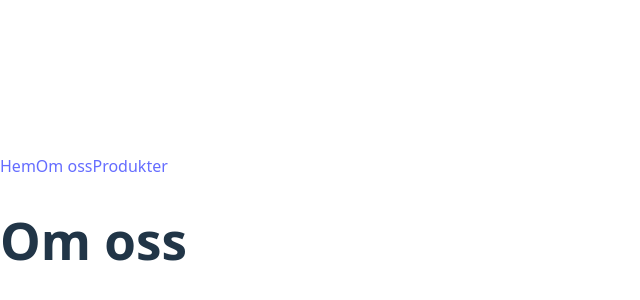
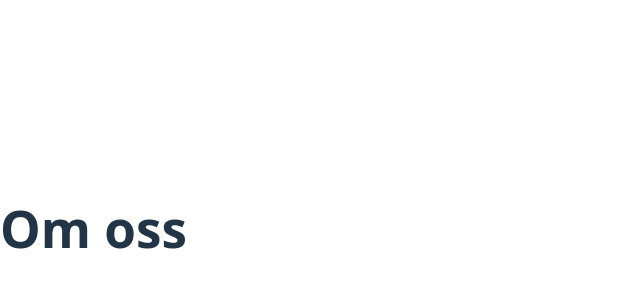
Before and after one commit to chasacademy-iida-hellstrom/webshop, a React (Vite) app: page /about in a window 1280 px wide. Shown: the part 172-472 px from the top of the page, without its empty margins (0-640 px from the left). Built offline with nearby package versions, Linux system fonts and the light colour scheme.

Commit message:
projectstructure

```diff
--- a/src/Router.jsx
+++ b/src/Router.jsx
@@ -1,22 +1,21 @@
-import { BrowserRouter as Router, Routes, Route, Link } from "react-router-dom";
+import { BrowserRouter as Router, Routes, Route } from "react-router-dom";
 import Home from "./pages/Home";
 import About from "./pages/About";
 import ProductList from "./components/ProductList";
-import ProductPage from "./pages/ProductPage";
+import ProductPage from "./components/ProductPage";
+import Cart from "./components/Cart";
+import OrderConfirmation from "./components/OrderConfirmation";
 
 const AppRouter = () => {
   return (
     <Router>
-      <nav>
-        <Link to="/">Hem</Link>
-        <Link to="/about">Om oss</Link>
-        <Link to="/products">Produkter</Link>
-      </nav>
       <Routes>
         <Route path="/" element={<Home />} />
         <Route path="/about" element={<About />} />
         <Route path="/products" element={<ProductList />} />
-        <Route path="/product/:id" element={<ProductPage />} />
+        <Route path="/products/:id" element={<ProductPage />} />
+        <Route path="/cart" element={<Cart />} />
+        <Route path="/order-confirmation" element={<OrderConfirmation />} />
       </Routes>
     </Router>
   );
```
Also changed, not shown: src/App.jsx (+5 -12 lines), src/api.js (added), src/components/Cart.jsx (added), src/components/OrderConfirmation.jsx (added), src/components/ProductItem.jsx (added), src/components/ProductPage.jsx (renamed from src/pages/ProductPage.jsx), src/context/CartContext.jsx (added), src/hooks/FetchProducts.js (added).
